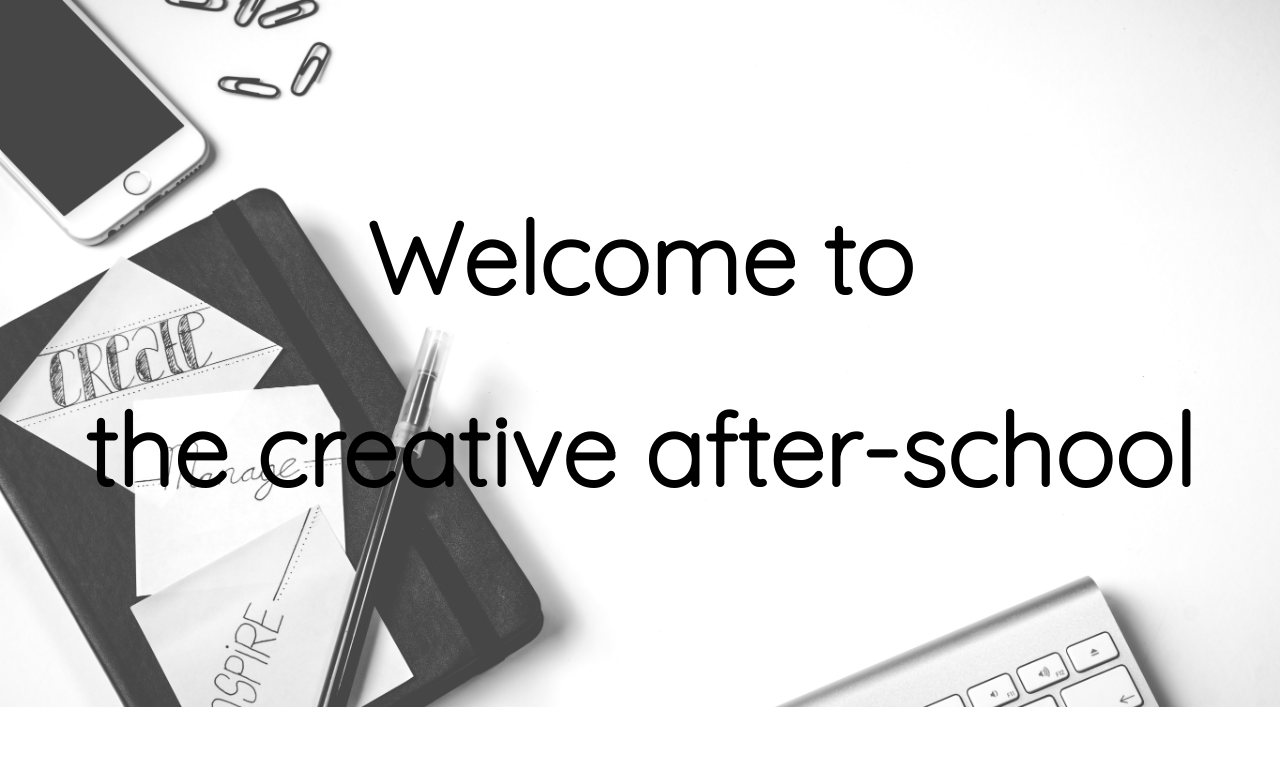
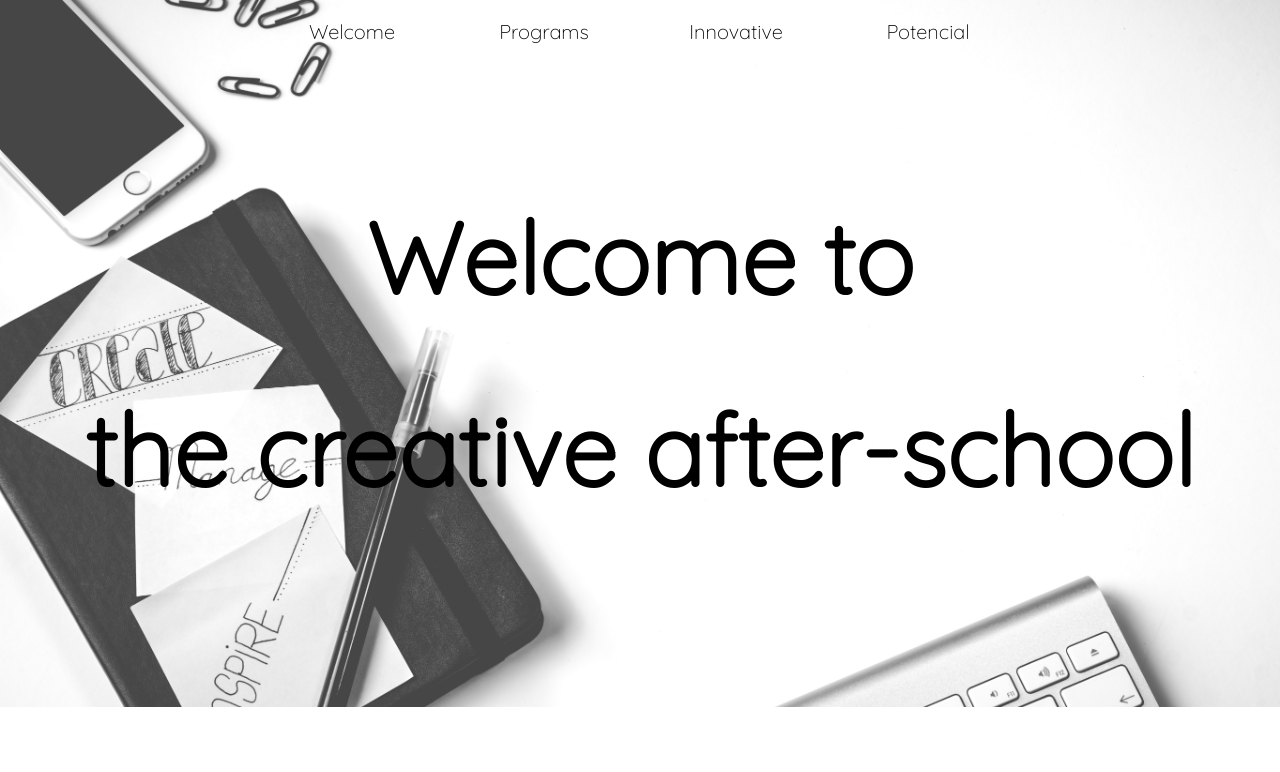
Before and after one commit to marcortizgonzalez/Minds-of-Tomorrow-solucion, a plain HTML site: page index.html in a window 1280 px wide. Shown: the top 772 px of the page. Drawn offline with Linux system fonts and the light colour scheme.

Commit message:
Actualización 11-11-2020

```diff
--- a/css/styles.css
+++ b/css/styles.css
@@ -15,6 +15,45 @@ body {
     content: "";
     display: table;
     clear: both;
+}
+
+
+/* Estilos de la barra de navegación */
+
+html {
+    scroll-behavior: smooth;
+}
+
+ul {
+    font-size: 20px;
+    list-style-type: none;
+    margin: 0;
+    padding: 5px 20%;
+    overflow: hidden;
+    background-color: white;
+    position: fixed;
+    top: 0;
+    width: 100%;
+    transition: 0.8s;
+}
+
+li {
+    float: left;
+    width: 25%;
+}
+
+li a {
+    display: block;
+    color: black;
+    text-align: center;
+    padding: 14px 16px;
+    text-decoration: none;
+}
+
+li a:hover:not {
+    /* Tengo puesto :not para que no se ejecute, si quiero que funcione quitar el :not (pero queda feo) */
+    color: white;
+    background-color: black;
 }
 
 
--- a/index.html
+++ b/index.html
@@ -15,12 +15,19 @@
 
 <body>
 
-    <div class="header">
+    <ul id="nav">
+        <li><a href="#header">Welcome</a></li>
+        <li><a href="#section-1">Programs</a></li>
+        <li><a href="#section-2">Innovative</a></li>
+        <li><a href="#section-3">Potencial</a></li>
+    </ul>
+
+    <div class="header" id="header">
         <h1>Welcome to</h1>
         <h1>the creative after-school</h1>
     </div>
 
-    <div class="row">
+    <div class="row" id="section-1">
         <div class="two-column">
             <h1>Our enrichment programs boosts your kid to a brighter future</h1>
             <h2>Embark your kid into an inspirational journey of fun and discovery through a hands-on approach.</h2>
@@ -62,7 +69,7 @@
             <img src="img/section-3.png" alt="alternatetext">
         </div>
 
-        <div class="two-column">
+        <div class="two-column" id="section-3">
             <h1>Unlock your potential in our Miami Studio</h1>
             <h2>Our new studio in Miami features a Tech Room, an Open Creative Gallery, and a Hangout Zone for parents or caregivers with plenty of room for social distancing.</h2>
         </div>
@@ -108,4 +115,21 @@
         </div>
     </div>
 
+    <script>
+        // When the user scrolls down 50px from the top of the document, resize the header's font size
+        window.onscroll = function() {
+            scrollFunction()
+        };
+
+        function scrollFunction() {
+            if (document.body.scrollTop > 50 || document.documentElement.scrollTop > 50) {
+                document.getElementById("nav").style.backgroundColor = "white";
+            } else {
+                document.getElementById("nav").style.backgroundColor = "rgba(0,0,0,0.0)";
+            }
+        }
+    </script>
+
 </body>
+
+</html>
```
